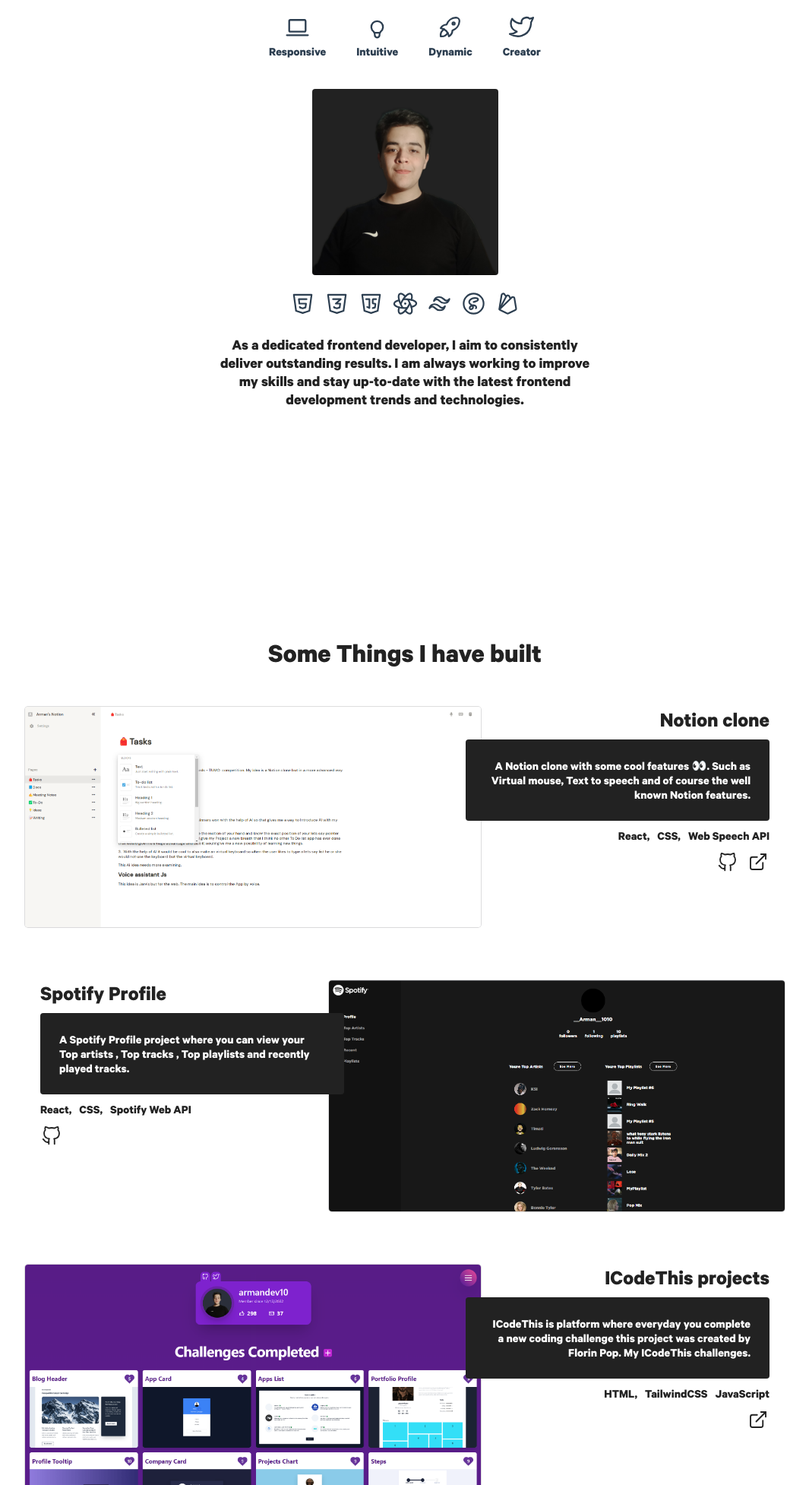
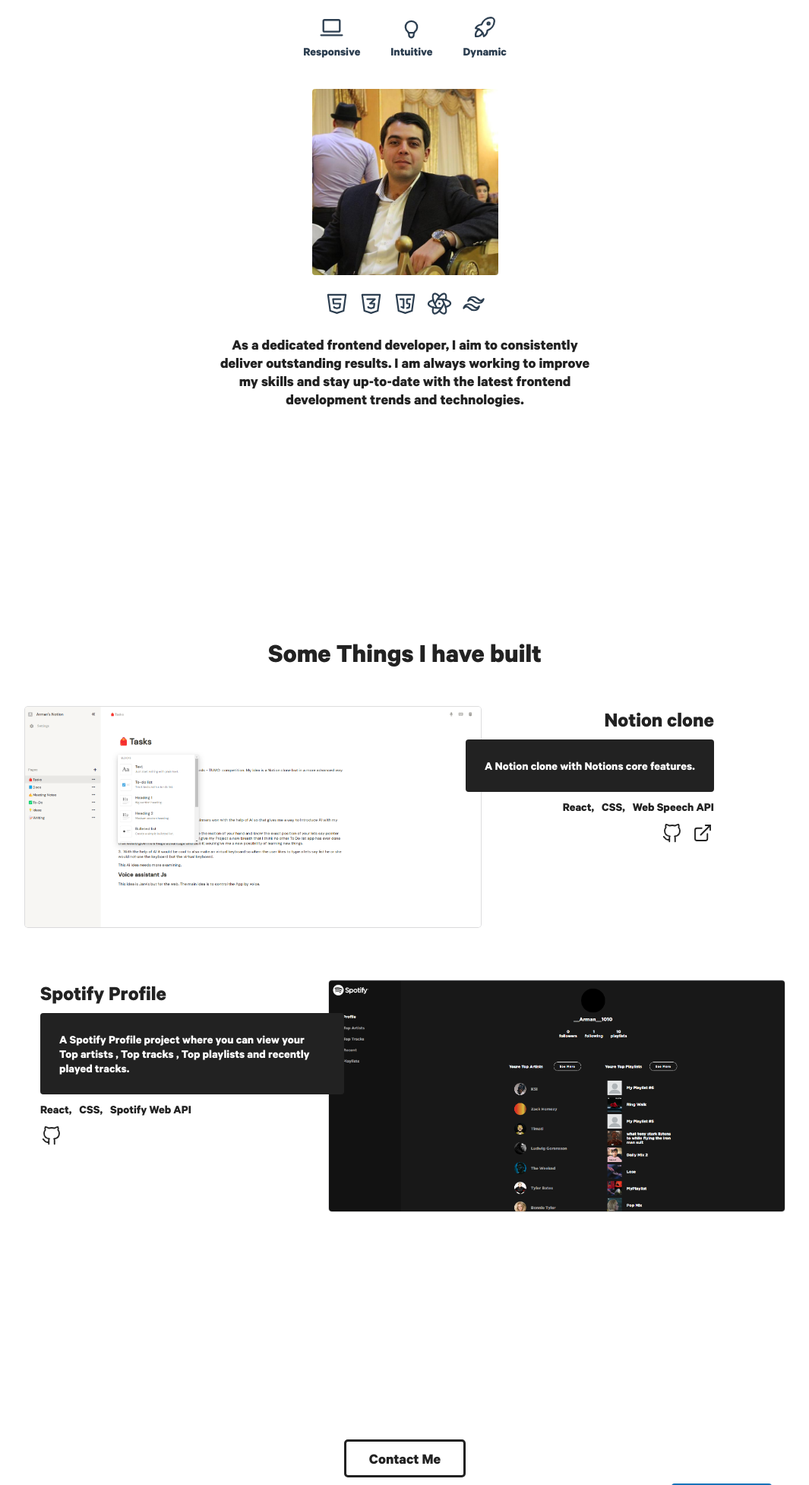
Before and after one commit to Aram1010/Portfolio, a plain HTML site: page index.html in a window 1280 px wide. Shown: the part 846-2800 px from the top of the page at 76% size, without its empty margins (107-1172 px from the left). Drawn offline with Linux system fonts and the light colour scheme.

Commit message:
my changes

```diff
--- a/index.html
+++ b/index.html
@@ -14,7 +14,7 @@
     />
     <link rel="stylesheet" href="styles.css" />
     <link rel="icon" href="images/logo2.png" />
-    <title>Arman</title>
+    <title>Aram</title>
   </head>
   <body>
     <header class="header">
@@ -37,7 +37,7 @@
             </li>
           </ol>
           <div class="resume_btn">
-            <a href="mailto:arman.manukyan4.y@gmail.com">Contact Me</a>
+            <a href="mailto:aram1705@rambler.ru">Contact Me</a>
           </div>
           <div class="menu_box">
             <button class="menu_btn">
@@ -59,7 +59,7 @@
                   </li>
                 </ul>
                 <div class="resume_btn_menu">
-                  <a href="mailto:arman.manukyan4.y@gmail.com">Contact Me</a>
+                  <a href="mailto:aram1705@rambler.ru">Contact Me</a>
                 </div>
               </div>
             </div>
@@ -71,7 +71,7 @@
     <div class="social_apps">
       <ul>
         <li>
-          <a href="https://github.com/armandev10"
+          <a href="https://github.com/Aram1010"
             ><svg
               xmlns="http://www.w3.org/2000/svg"
               class="icon icon-tabler icon-tabler-brand-github"
@@ -91,7 +91,7 @@
           ></a>
         </li>
         <li>
-          <a href="https://twitter.com/armandev10"
+          <a href="https://twitter.com/Aram1010"
             ><svg
               xmlns="http://www.w3.org/2000/svg"
               class="icon icon-tabler icon-tabler-brand-twitter"
@@ -139,7 +139,7 @@
     <div class="section_one">
       <div class="box_one">
         <div class="box_text">
-          <p>Arman Manukyan.</p>
+          <p>Aram Manukyan.</p>
           <div class="box_text_inn">
             <div>
               Hey 👋 I’m a Frontend developer who likes to build awsome frontend
@@ -217,30 +217,10 @@
             </svg>
             <p>Dynamic</p>
           </li>
-          <li>
-            <svg
-              xmlns="http://www.w3.org/2000/svg"
-              class="icon icon-tabler icon-tabler-brand-twitter"
-              width="37"
-              height="37"
-              viewBox="0 0 24 24"
-              stroke-width="1.5"
-              stroke="#2c3e50"
-              fill="none"
-              stroke-linecap="round"
-              stroke-linejoin="round"
-            >
-              <path stroke="none" d="M0 0h24v24H0z" fill="none" />
-              <path
-                d="M22 4.01c-1 .49 -1.98 .689 -3 .99c-1.121 -1.265 -2.783 -1.335 -4.38 -.737s-2.643 2.06 -2.62 3.737v1c-3.245 .083 -6.135 -1.395 -8 -4c0 0 -4.182 7.433 4 11c-1.872 1.247 -3.739 2.088 -6 2c3.308 1.803 6.913 2.423 10.034 1.517c3.58 -1.04 6.522 -3.723 7.651 -7.742a13.84 13.84 0 0 0 .497 -3.753c-.002 -.249 1.51 -2.772 1.818 -4.013z"
-              />
-              <p>Creator</p>
-            </svg>
-          </li>
         </ul>
         <div class="about_desc">
           <div class="image_wraper">
-            <img src="/images/profile-pic (11).png" alt="" />
+            <img src="/images/me.jpg" alt="" />
           </div>
           <div class="technologies">
             <ul>
@@ -361,50 +341,6 @@
                   />
                 </svg>
               </li>
-              <li>
-                <svg
-                  xmlns="http://www.w3.org/2000/svg"
-                  class="icon icon-tabler icon-tabler-brand-sass"
-                  width="35"
-                  height="35"
-                  viewBox="0 0 24 24"
-                  stroke-width="1.5"
-                  stroke="#2c3e50"
-                  fill="none"
-                  stroke-linecap="round"
-                  stroke-linejoin="round"
-                >
-                  <path stroke="none" d="M0 0h24v24H0z" fill="none" />
-                  <circle cx="12" cy="12" r="9" />
-                  <path
-                    d="M12 10.523c2.46 -.826 4.002 -.826 4.002 -2.155c0 -1.366 -1.347 -1.366 -2.735 -1.366c-1.91 0 -3.352 .49 -4.537 1.748c-.848 .902 -1.027 2.449 -.153 3.307c.973 .956 3.206 1.789 2.884 3.493c-.233 1.235 -1.469 1.823 -2.617 1.202c-.782 -.424 -.454 -1.746 .626 -2.512s2.822 -.992 4.1 -.24c.98 .575 1.046 1.724 .434 2.193"
-                  />
-                </svg>
-              </li>
-
-              <li>
-                <svg
-                  xmlns="http://www.w3.org/2000/svg"
-                  class="icon icon-tabler icon-tabler-brand-firebase"
-                  width="35"
-                  height="35"
-                  viewBox="0 0 24 24"
-                  stroke-width="1.5"
-                  stroke="#2c3e50"
-                  fill="none"
-                  stroke-linecap="round"
-                  stroke-linejoin="round"
-                >
-                  <path stroke="none" d="M0 0h24v24H0z" fill="none" />
-                  <path
-                    d="M4.53 17.05l6.15 -11.72h-.02c.38 -.74 1.28 -1.02 2.01 -.63c.26 .14 .48 .36 .62 .62l1.06 2.01"
-                  />
-                  <path
-                    d="M15.47 6.45c.58 -.59 1.53 -.59 2.11 -.01c.22 .22 .36 .5 .41 .81l1.5 9.11c.1 .62 -.2 1.24 -.76 1.54l-6.07 2.9c-.46 .25 -1.01 .26 -1.46 0l-6.02 -2.92c-.55 -.31 -.85 -.92 -.75 -1.54l1.96 -12.04c.12 -.82 .89 -1.38 1.7 -1.25c.46 .07 .87 .36 1.09 .77l1.24 1.76"
-                  />
-                  <path d="M4.57 17.18l10.93 -10.68" />
-                </svg>
-              </li>
             </ul>
           </div>
           <p>
@@ -426,8 +362,7 @@
             <div class="project_desc">
               <h3>Notion clone</h3>
               <p>
-                A Notion clone with some cool features 👀. Such as Virtual
-                mouse, Text to speech and of course the well known Notion
+                A Notion clone with Notions core
                 features.
               </p>
               <ol>
@@ -436,7 +371,7 @@
                 <li>Web Speech API</li>
               </ol>
               <div class="project_icons">
-                <a href="https://github.com/armandev10/Notion-clone"
+                <a href="https://github.com/Aram1010/Notion_Clone"
                   ><svg
                     xmlns="http://www.w3.org/2000/svg"
                     class="icon icon-tabler icon-tabler-brand-github"
@@ -492,7 +427,7 @@
                 <li>Spotify Web API</li>
               </ol>
               <div class="project_icons">
-                <a href="https://github.com/armandev10/spotify-profile"
+                <a href="https://github.com/Aram1010/spotify-profile"
                   ><svg
                     xmlns="http://www.w3.org/2000/svg"
                     class="icon icon-tabler icon-tabler-brand-github"
@@ -515,59 +450,19 @@
             <img src="images/spotify_profile.png" />
             <div class="project_overflow"></div>
           </li>
-          <li>
-            <img src="images/Icodethis.png"" />
-            <div class="project_desc">
-              <h3>ICodeThis projects</h3>
-              <p>
-                ICodeThis is platform where everyday you complete a new coding
-                challenge this project was created by Florin Pop. My ICodeThis
-                challenges.
-              </p>
-              <ol>
-                <li>HTML,</li>
-                <li>TailwindCSS</li>
-                <li>JavaScript</li>
-              </ol>
-              <div class="project_icons">
-                <a href="https://www.icodethis.com/armandev10"
-                  ><svg
-                    xmlns="http://www.w3.org/2000/svg"
-                    class="icon icon-tabler icon-tabler-external-link"
-                    width="30"
-                    height="30"
-                    viewBox="0 0 24 24"
-                    stroke-width="1.5"
-                    stroke="#222"
-                    fill="none"
-                    stroke-linecap="round"
-                    stroke-linejoin="round"
-                  >
-                    <path stroke="none" d="M0 0h24v24H0z" fill="none" />
-                    <path
-                      d="M11 7h-5a2 2 0 0 0 -2 2v9a2 2 0 0 0 2 2h9a2 2 0 0 0 2 -2v-5"
-                    />
-                    <line x1="10" y1="14" x2="20" y2="4" />
-                    <polyline points="15 4 20 4 20 9" />
-                  </svg>
-                </a>
-              </div>
-            </div>
-            <div class="project_overflow"></div>
-          </li>
         </ul>
       </div>
     </div>
 
     <div class="contact" id="contact">
-      <a href="mailto:arman.manukyan4.y@gmail.com">
+      <a href="mailto:aram1705@rambler.ru">
         <button>Contact Me</button>
       </a>
       <h2>
         Ready to turn your vision into a reality? Let's connect at
         <a href="https://www.linkedin.com/in/arman-manukyan-77114b265/"><span class="linkedin">LinkedIn</span></a>
       </h2>
-      <p>arman.manukyan4.y@gmail.com</p>
+      <p>aram1705@rambler.ru</p>
     </div>
 
     <script src="app.js"></script>
```
Also changed, not shown: images/me.jpg (added), images/profile-pic (11).png (deleted), images/profile-pic__9_-removebg-preview.png (deleted).
